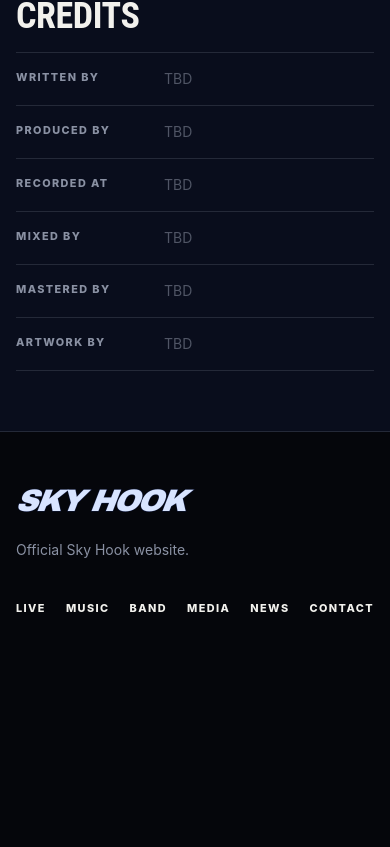
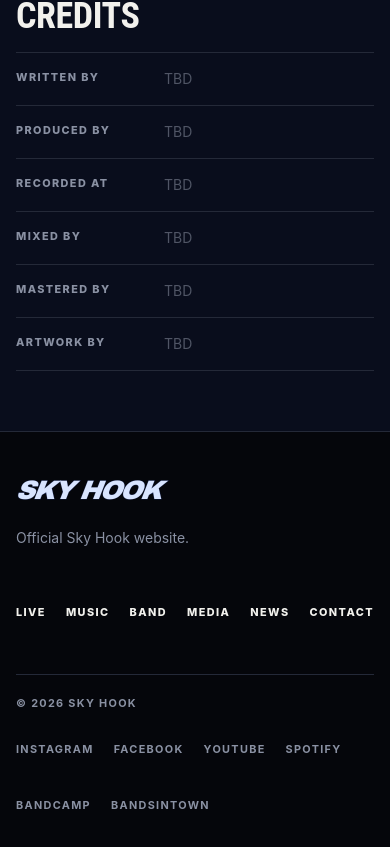
Before and after one commit to m4rkovic/sky-hook-website, a Next.js app: page /en/music/gde-ptice-lete in a window 390 px wide. Shown: the part 2049-2896 px from the top of the page. Before the commit the page ends 2713 px from the top, so only its background shows below. Built offline with nearby package versions, Linux system fonts and the light colour scheme; no server answers.

Commit message:
Polish footer for mobile and social navigation

```diff
--- a/src/components/layout/site-footer.tsx
+++ b/src/components/layout/site-footer.tsx
@@ -6,21 +6,36 @@ import { localizedHref, type Locale } from "@/i18n/config";
 type NavLabels = Record<"live" | "music" | "band" | "media" | "news" | "contact", string>;
 
 export function SiteFooter({ locale, labels, body }: { locale: Locale; labels: NavLabels; body: string }) {
+  const year = new Date().getFullYear();
+
   return (
-    <footer className="border-t border-line bg-background py-12">
-      <div className="site-container grid gap-10 md:grid-cols-[1fr_auto] md:items-end">
+    <footer className="border-t border-line bg-background">
+      <div className="site-container py-10 md:py-14">
+        <div className="grid gap-10 md:grid-cols-[1fr_auto] md:items-end">
           <div>
-          <SkyHookLogo variant="full" className="h-auto w-56" />
-          <p className="mt-5 max-w-md text-sm text-muted">{body}</p>
+            <SkyHookLogo variant="full" className="h-auto w-48 md:w-56" />
+            <p className="mt-5 max-w-md text-sm leading-6 text-muted">{body}</p>
           </div>
-        <nav className="flex flex-wrap gap-x-5 gap-y-3" aria-label="Footer navigation">
+          <nav className="flex flex-wrap gap-x-5 gap-y-4 md:max-w-xl md:justify-end" aria-label="Footer navigation">
             {siteConfig.navigation.filter((item) => item.showInNavigation).map((item) => (
-            <Link key={item.href} href={localizedHref(locale, item.href)} className="kicker text-muted hover:text-ice">
+              <Link key={item.href} href={localizedHref(locale, item.href)} className="kicker flex min-h-11 items-center text-muted hover:text-ice">
                 {labels[item.key]}
               </Link>
             ))}
           </nav>
         </div>
+
+        <div className="mt-10 flex flex-col gap-4 border-t border-line pt-5 text-[0.68rem] font-bold uppercase tracking-[0.12em] text-muted sm:flex-row sm:items-center sm:justify-between">
+          <span>© {year} Sky Hook</span>
+          <div className="flex flex-wrap gap-x-5 gap-y-3">
+            {Object.entries(siteConfig.socials).map(([name, url]) => (
+              <a key={name} href={url} target="_blank" rel="noreferrer" className="flex min-h-11 items-center hover:text-ice">
+                {name}
+              </a>
+            ))}
+          </div>
+        </div>
+      </div>
     </footer>
   );
 }
```
Lines whose indentation alone changed are shown as unchanged.
